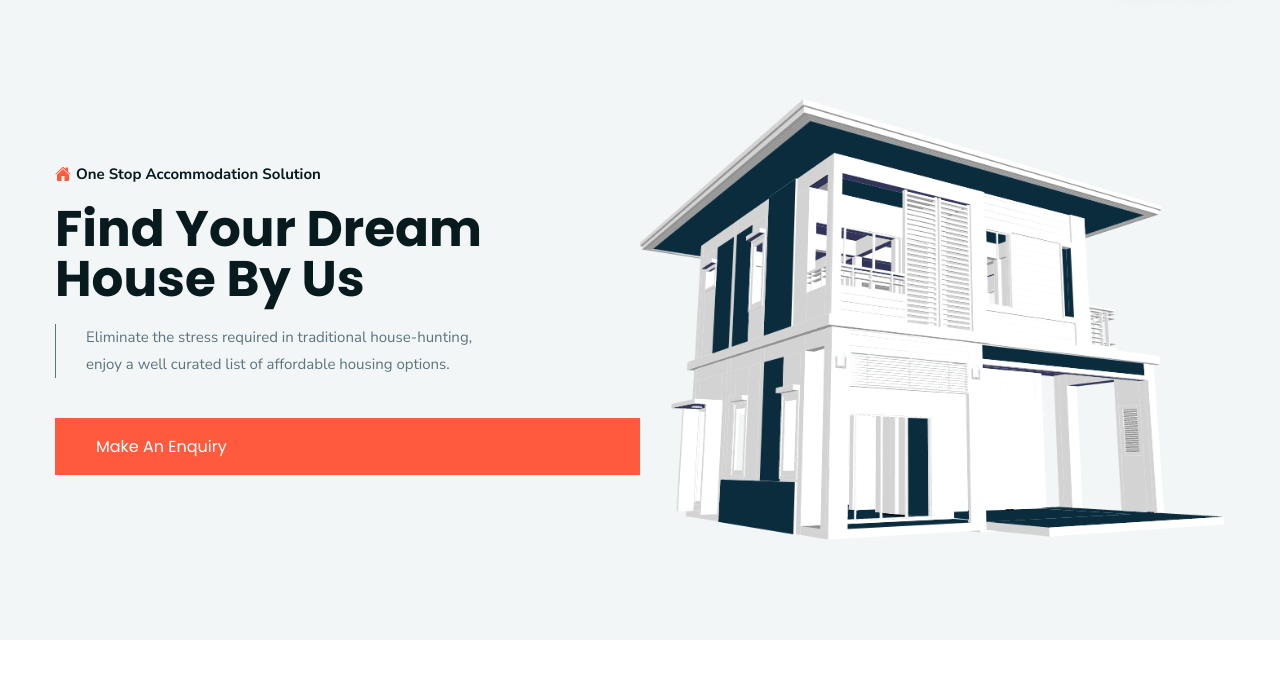
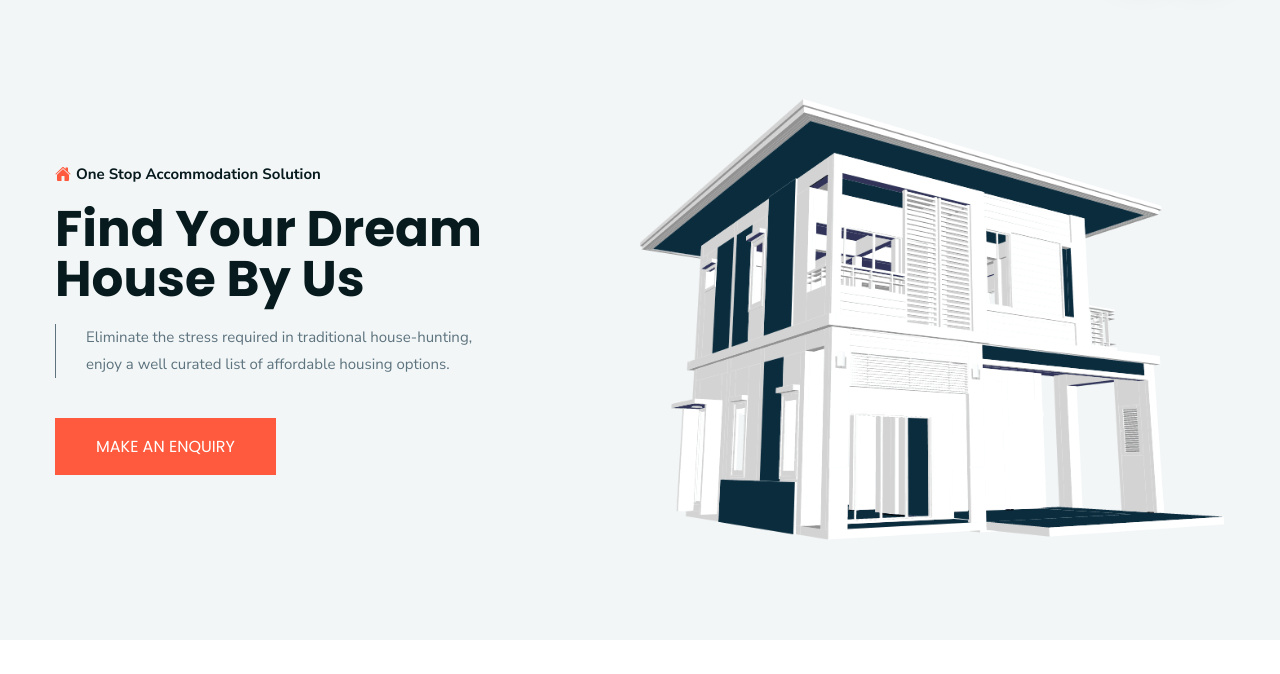
Before and after one commit to Hizaram/ResidenceXpress, a Flask app: template web_dynamic/templates/index.html in a window 1280 px wide. Shown: the part 115-789 px from the top of the page. Run offline with Flask 3, Linux system fonts and the light colour scheme; the template is opened without the code that fills it, so the values that code supplies are empty.

Commit message:
[Fix]: Fixed the enquiry and search buttons

```diff
--- a/web_dynamic/static/styles/style.css
+++ b/web_dynamic/static/styles/style.css
@@ -481,6 +481,10 @@ button, a { transition: var(--transition); }
   margin-bottom: 30px;
 }
 
+.hero .btn {
+  max-width: max-content;
+  --text-transform: uppercase;
+}
 
 
 
```
